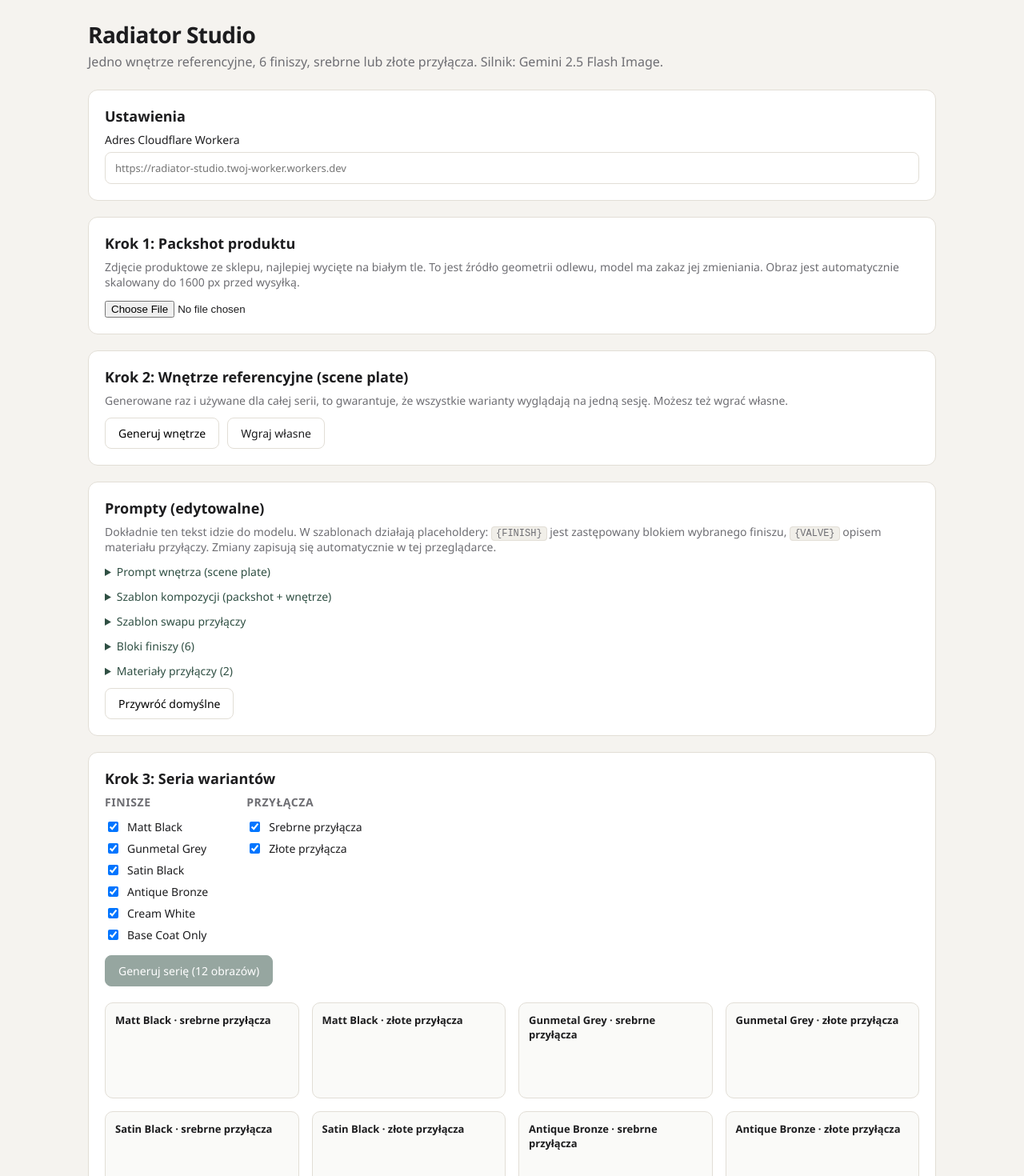
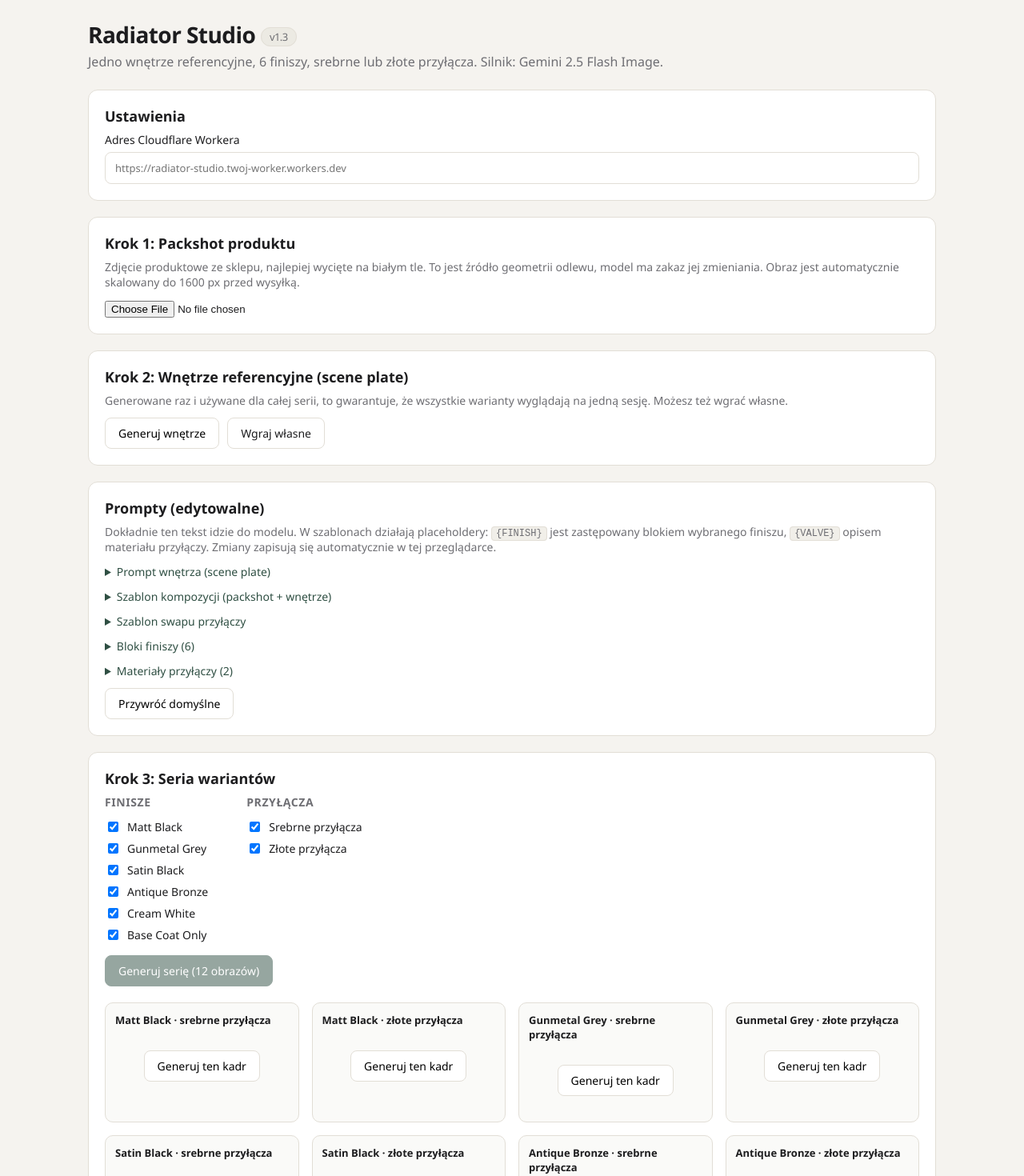
Before and after one commit to adiutant-tech/radiator-studio, a React (Vite) app: page / in a window 1280 px wide. Shown: the top 1470 px of the page at 80% size. Built offline with nearby package versions, Linux system fonts and the light colour scheme.

Commit message:
v1.3: generacja pojedynczych kadrow

```diff
--- a/src/App.jsx
+++ b/src/App.jsx
@@ -68,6 +68,9 @@ function download(dataUrl, name) {
 }
 
 const cellId = (finishKey, valveKey) => `${finishKey}__${valveKey}`
+
+// Podbijaj przy każdej zmianie, widoczne w nagłówku appki:
+const APP_VERSION = 'v1.3'
 
 // --- Edytowalne prompty: domyślne wartości + zapis w localStorage -----------
 
@@ -232,7 +235,13 @@ export default function App() {
     setRunning(false)
   }
 
+  // Pojedyncza generacja jednego kadru (zawsze pełna kompozycja packshot+plate).
+  // Używana i przez "Generuj ten kadr", i przez "Ponów".
   const retryCell = async (finishKey, valveKey) => {
+    if (!packshot || !plate) {
+      alert('Potrzebny packshot i wnętrze referencyjne.')
+      return
+    }
     const id = cellId(finishKey, valveKey)
     const prompt = buildComposePrompt(finishKey, valveKey)
     patchCell(id, { status: 'running', error: null, prompt })
@@ -264,7 +273,9 @@ export default function App() {
   return (
     <div className="app">
       <header>
-        <h1>Radiator Studio</h1>
+        <h1>
+          Radiator Studio <span className="version">{APP_VERSION}</span>
+        </h1>
         <p className="sub">
           Jedno wnętrze referencyjne, 6 finiszy, srebrne lub złote przyłącza.
           Silnik: Gemini 2.5 Flash Image.
@@ -463,6 +474,16 @@ export default function App() {
                   <div className="cell-title">
                     {finish.label} · {VALVES[v].label.toLowerCase()}
                   </div>
+                  {!cell?.status && (
+                    <div className="cell-empty">
+                      <button
+                        onClick={() => retryCell(p.finishKey, v)}
+                        disabled={running}
+                      >
+                        Generuj ten kadr
+                      </button>
+                    </div>
+                  )}
                   {cell?.status === 'running' && <div className="spinner" />}
                   {cell?.status === 'error' && (
                     <div className="error">
--- a/src/styles.css
+++ b/src/styles.css
@@ -21,6 +21,16 @@ body {
 .app { max-width: 1100px; margin: 0 auto; padding: 24px 20px 60px; }
 
 header h1 { font-size: 28px; margin: 0 0 4px; letter-spacing: -0.02em; }
+.version {
+  font-size: 13px;
+  font-weight: 500;
+  color: var(--muted);
+  background: #eceae3;
+  border: 1px solid var(--border);
+  border-radius: 999px;
+  padding: 2px 10px;
+  vertical-align: middle;
+}
 .sub { color: var(--muted); margin: 0 0 24px; }
 
 .card {
@@ -99,6 +109,13 @@ button.primary { background: var(--accent); color: var(--accent-ink); border-col
 .cell.error { border-color: var(--error); }
 .error p { color: var(--error); font-size: 13px; }
 
+.cell-empty {
+  display: flex;
+  align-items: center;
+  justify-content: center;
+  min-height: 80px;
+}
+
 .spinner {
   width: 22px; height: 22px;
   border: 3px solid var(--border);
```
